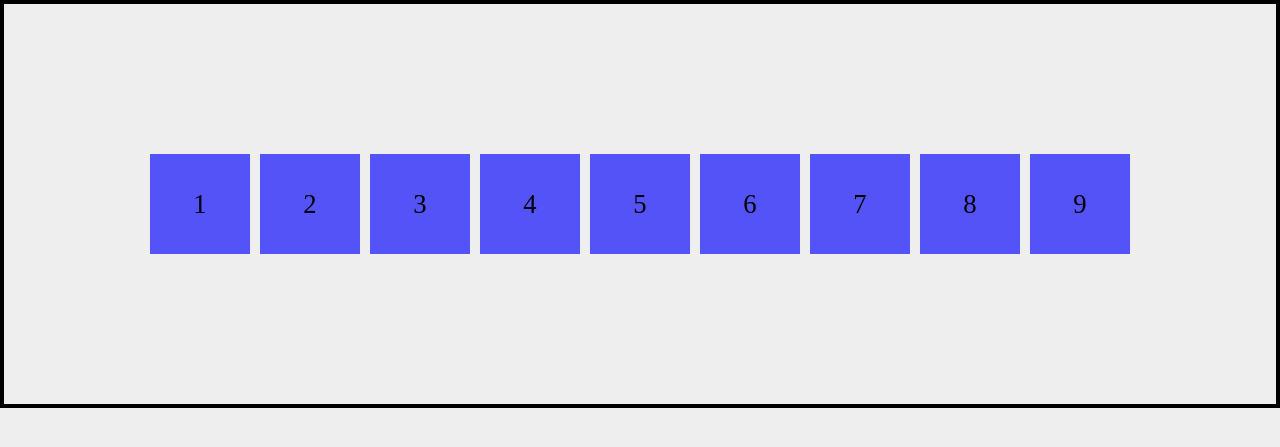
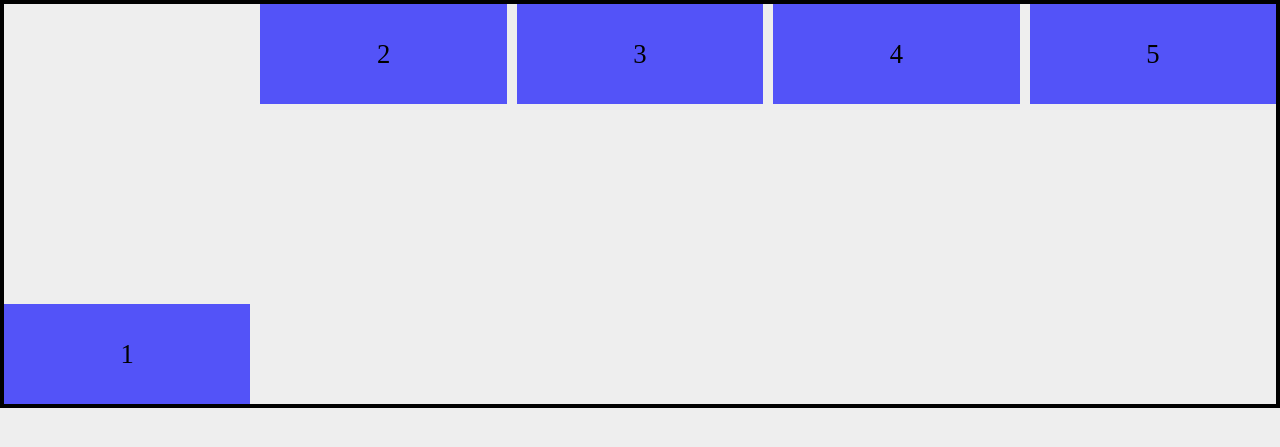
Before and after one commit to Leamitius/pu_project, a PHP site: the page made by Niko/Links-and-Immigrants/hello SS/flexbox.html in a window 1280 px wide. Shown: the top 447 px of the page. Run offline with PHP 8.4, Linux system fonts and the light colour scheme.

Commit message:
Flexbox-isch SEXY

```diff
--- a/Niko/Links-and-Immigrants/hello SS/dstyle.css
+++ b/Niko/Links-and-Immigrants/hello SS/dstyle.css
@@ -16,12 +16,10 @@ min-height: 400px;
   border: 4px solid black;
   display: flex;
   gap: 10px;
-  flex-wrap: wrap;
-  justify-content: center;
-  align-items: center;
-  align-content: center;
 }
 .box{
+  flex-grow: 1;
+  min-width: 100px;
   display: flex;
   justify-content: center;
   align-items: center;
@@ -29,5 +27,14 @@ width: 100px;
 height: 100px;
 background-color: rgb(83, 83, 248);
 font-size: 20pt;
+}
+@media (max-width: 600px) {
+  body{
+    flex-wrap: wrap;
+  }
 
 }
+#box-1{
+  flex-grow: 1;
+  align-self: end;
+}
--- a/Niko/Links-and-Immigrants/hello SS/flexbox.html
+++ b/Niko/Links-and-Immigrants/hello SS/flexbox.html
@@ -7,14 +7,11 @@
     <link rel="stylesheet" href="dstyle.css">
 </head>
 <body>
-    <div class="box">1</div>
+    <div id="box-1"class="box">1</div>
     <div class="box">2</div>
     <div class="box">3</div>
     <div class="box">4</div>
     <div class="box">5</div>
-    <div class="box">6</div>
-    <div class="box">7</div>
-    <div class="box">8</div>
-    <div class="box">9</div>
+
 </body>
 </html>
```
